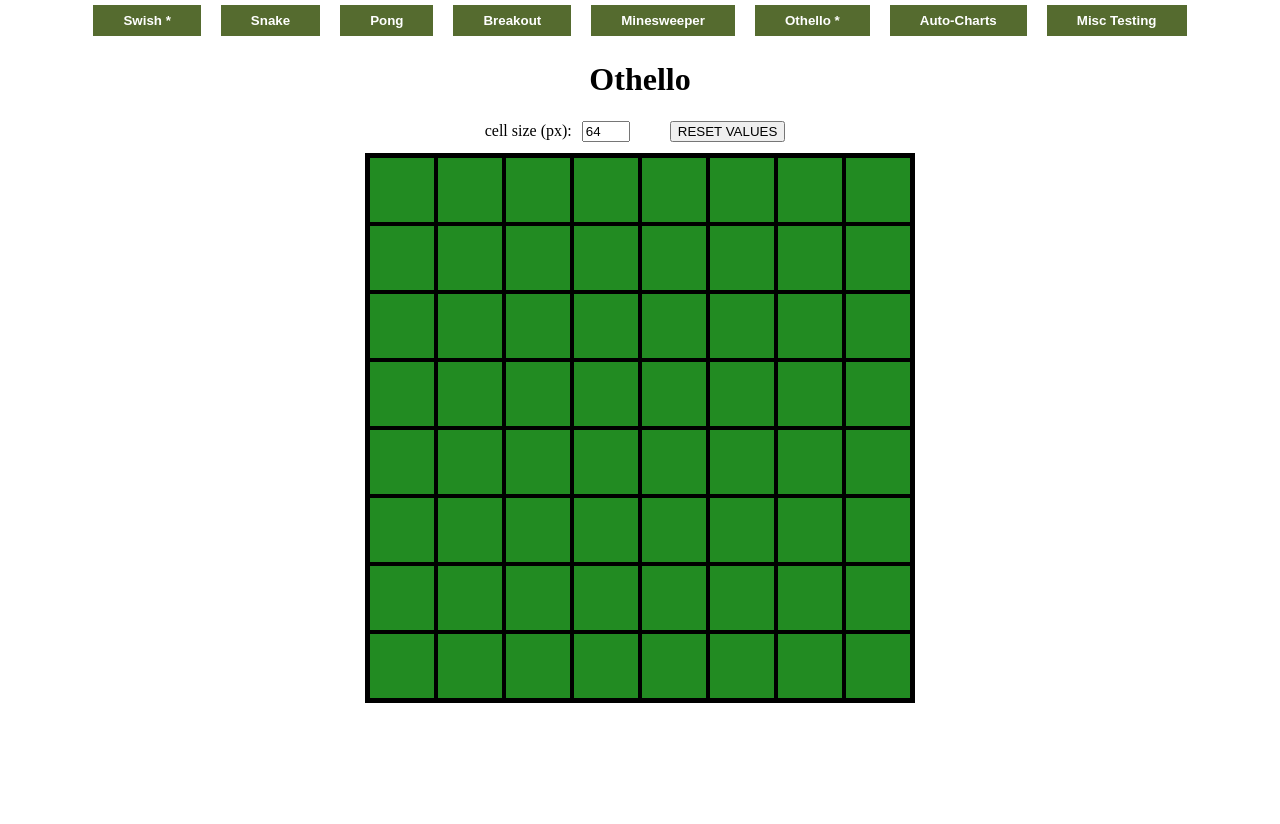
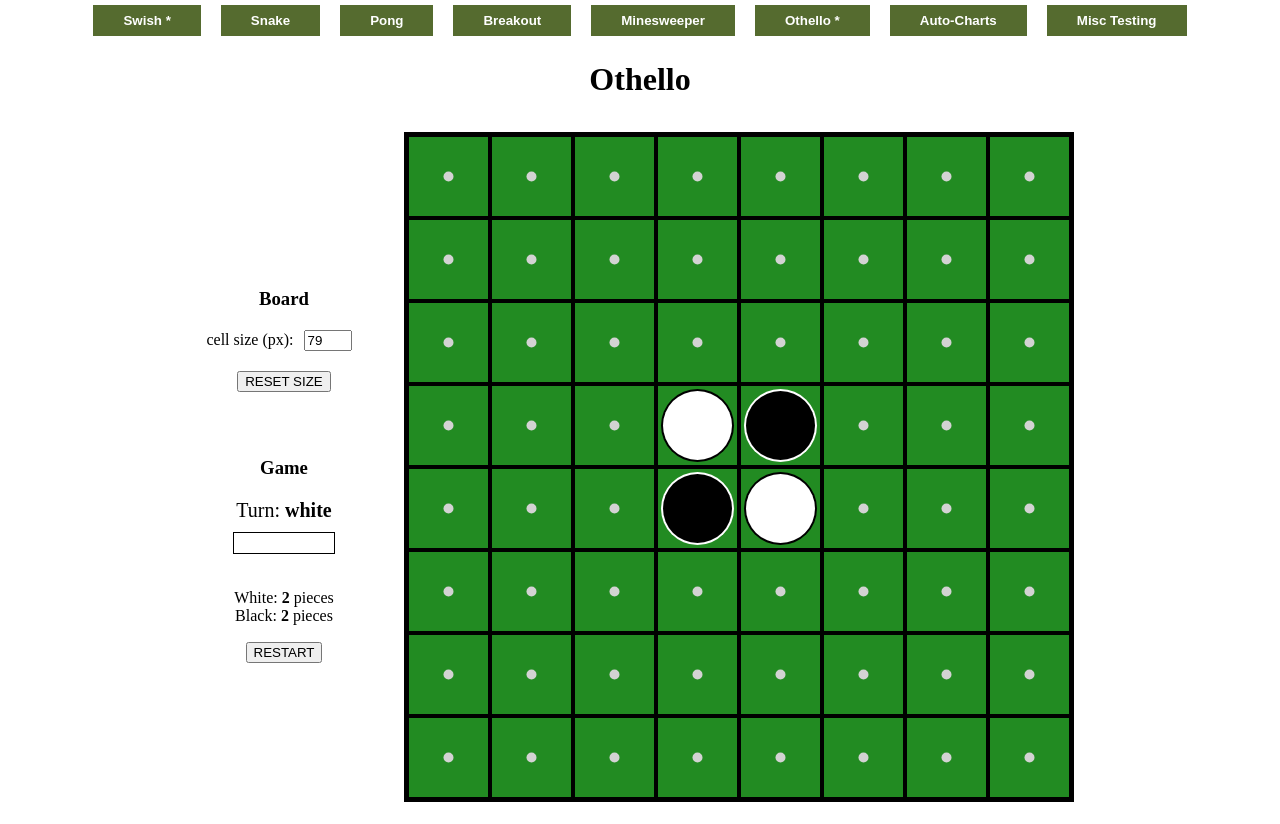
Before and after one commit to apoyhonen/base, a Vue app: page / in a window 1280 px wide. Before the commit the page ends 800 px from the top, so only its background shows below. Built offline with nearby package versions, Linux system fonts and the light colour scheme.

Commit message:
othello initial OthelloEngine parts, init marking possible moves; init utils/MathUtil

```diff
--- a/src/apps/MineSweeperApp.vue
+++ b/src/apps/MineSweeperApp.vue
@@ -101,6 +101,7 @@
 <script setup>
 import { computed, ref, watch } from "vue";
 import MineSweeperCell from "@/components/MineSweeperCell.vue";
+import { randomIntBetween } from "@/util/MathUtil";
 
 const defaultRows = 15;
 const defaultCols = 30;
@@ -137,14 +138,10 @@ const isValidField = ref(true);
 const isGameOver = ref(false);
 const isWin = ref(false);
 
-function randomNumber(min, max) {
-  return Math.floor(Math.random() * (max - min)) + min;
-}
-
 function randomCell() {
   return {
-    col: randomNumber(0, tableCols.value),
-    row: randomNumber(0, tableRows.value),
+    col: randomIntBetween(0, tableCols.value - 1),
+    row: randomIntBetween(0, tableRows.value - 1),
   }
 }
 
--- a/src/apps/OthelloApp.vue
+++ b/src/apps/OthelloApp.vue
@@ -1,14 +1,35 @@
 <template>
   <h1>Othello</h1>
 
+  <table class="info-table">
+    <tr>
+
+      <td>
+        <h3>Board</h3>
         <div class="controls-div">
           <label for="cellSize">cell size (px):</label>
           <input id="cellSize" type="number" class="controls-input" v-model="cellSize" />
-    <span style="display: inline-block; width: 20px;"></span>
-    <button class="controls-button"  @click="cellSize = defaultCellSize">RESET VALUES</button>
+          <br><br>
+          <button class="controls-button"  @click="cellSize = defaultCellSize">RESET SIZE</button>
         </div>
+        <br><br>
 
-  <table id="othelloTable">
+        <h3>Game</h3>
+        <p style="font-size: 20px;">
+          Turn: <b>{{ currentPlayerRef === 1 ? 'white' : 'black' }}</b>
+          <br>
+          <span :class="currentPlayerRef === 1 ? 'player-white' : 'player-black'"></span>
+        </p>
+        <p>
+          White: <b>{{ whitePieces }}</b> pieces
+          <br>
+          Black: <b>{{ blackPieces }}</b> pieces
+        </p>
+        <button class="controls-button"  @click="resetGame">RESTART</button>
+      </td>
+
+      <td>
+        <table id="othello-table">
           <tr v-for="rowIndex in 8" :key="'row' + rowIndex">
             <OthelloCell
                 v-for="colIndex in 8"
@@ -18,7 +39,12 @@
                 :value="grid[rowIndex - 1][colIndex - 1]"
                 :size="cellSize"
                 @left-click="cellClicked"
+                @right-click="cellSecondaryClicked"
             />
+          </tr>
+        </table>
+      </td>
+
     </tr>
   </table>
 
@@ -27,35 +53,85 @@
 <script setup>
 
 import OthelloCell from "@/components/OthelloCell.vue";
-import { onMounted, ref } from "vue";
+import { computed, onMounted, ref } from "vue";
+import { randomIntBetween } from "@/util/MathUtil";
+import {
+  initGrid,
+  resetGrid,
+  addStarterPieces,
+  placePiece,
+  markPossibleMoves, togglePiece
+} from "@/engines/OthelloEngine";
 
 const defaultCellSize = 50;
 const cellSize = ref(defaultCellSize);
 
 const grid = ref([]);
-for (let i = 0; i < 8; i++) {
-  const row = [];
-  for (let j = 0; j < 8; j++) row.push(0);
-  grid.value.push(row);
+initGrid(grid.value);
+
+onMounted(() => {
+  const table = document.getElementById("othello-table");
+  cellSize.value = Math.floor(Math.min(window.innerWidth - table.offsetLeft, window.innerHeight - table.offsetTop) * 0.8 / 8);
+
+  startGame();
+})
+
+// game
+
+const currentPlayerRef = ref(1);
+const whitePieces = computed(() => sumValuesCount(grid.value, 1));
+const blackPieces = computed(() => sumValuesCount(grid.value, 2));
+
+function sumValuesCount(arrayOfArrays, value) {
+  let sum = 0;
+  for (let i = 0; i < arrayOfArrays.length; i++) {
+    sum += arrayOfArrays[i].filter(val => val === value).length;
+  }
+  return sum;
+}
+
+function resetGame() {
+  resetGrid(grid.value);
+  startGame();
+}
+
+function startGame() {
+  addStarterPieces(grid.value);
+
+  // random player starts
+  setCurrentPlayer(randomIntBetween(1, 2));
+  markPossibleMoves(grid.value);
 }
 
 function cellClicked(col, row) {
-  const currValue = grid.value[row - 1][col - 1];
-  grid.value[row - 1][col-1] = currValue === 1 ? 2 : 1;
+  const placed = placePiece(grid.value, currentPlayerRef.value, col -1, row -1);
+  if (placed) {
+    togglePlayer();
+    markPossibleMoves(grid.value);
+  }
 }
 
-onMounted(() => {
-  const table = document.getElementById("othelloTable");
-  cellSize.value = Math.floor(Math.min(window.innerWidth - table.offsetLeft, window.innerHeight - table.offsetTop) * 0.8 / 8);
-})
+function togglePlayer() {
+  setCurrentPlayer(currentPlayerRef.value === 1 ? 2 : 1);
+}
+
+function setCurrentPlayer(playerVal) {
+  currentPlayerRef.value = playerVal;
+}
+
+function cellSecondaryClicked(col, row) {
+  // TODO debug function
+  togglePiece(grid.value, col - 1, row - 1);
+}
 
 </script>
 
 <style scoped>
-table {
-  border-spacing: 0;
+.info-table, #othello-table {
   margin: 10px auto;
-  border: 3px solid black;
+}
+.info-table > tr > td {
+  padding: 0 20px;
 }
 .controls-div {
   margin: 10px auto;
@@ -67,4 +143,25 @@ table {
 .controls-input {
   width: 40px;
 }
+
+.player-white,
+.player-black {
+  display: inline-block;
+  width: 100px;
+  height: 20px;
+  margin: 10px;
+}
+.player-white {
+  background-color: white;
+  border: 1px solid black;
+}
+.player-black {
+  background-color: black;
+  border: 1px solid white;
+}
+
+#othello-table {
+  border-spacing: 0;
+  border: 3px solid black;
+}
 </style>
--- a/src/components/OthelloCell.vue
+++ b/src/components/OthelloCell.vue
@@ -1,6 +1,12 @@
 <template>
   <td>
-    <canvas v-bind:id="canvasId" class="othello-cell-canvas" @click="leftClick"></canvas>
+    <canvas
+        v-bind:id="canvasId"
+        class="othello-cell-canvas"
+        @click="leftClick"
+        @auxclick="rightClick"
+        oncontextmenu="return false"
+    />
   </td>
 </template>
 
@@ -78,6 +84,12 @@ function reDraw() {
     c.beginPath();
     c.arc(midX, midY, circleRadius, 0, 2*Math.PI);
     c.fill();
+  } else if (cellValue.value < 0) {
+    // indicate possible move
+    c.fillStyle = 'lightgrey';
+    c.beginPath();
+    c.arc(midX, midY, 5, 0, 2*Math.PI);
+    c.fill();
   }
 }
 
@@ -85,14 +97,14 @@ function clear() {
   c.clearRect(0, 0, canvasSize.value, canvasSize.value);
 }
 
-const emit = defineEmits([ 'leftClick' ]);
+const emit = defineEmits([ 'leftClick', 'rightClick' ]);
 
 function leftClick() {
   emit('leftClick', props.col, props.row);
-  /*
-  if (cellValue.value <= 0) { // only transmit clicks on open cells
-    emit('leftClick', props.col, props.row);
-  }*/
+}
+
+function rightClick() {
+  emit('rightClick', props.col, props.row);
 }
 
 </script>
--- /dev/null
+++ b/src/engines/OthelloEngine.js
@@ -0,0 +1,249 @@
+
+import { randomIntBetween } from "@/util/MathUtil";
+export { initGrid, resetGrid, addStarterPieces, placePiece, markPossibleMoves, togglePiece };
+
+function initGrid(grid) {
+    for (let rowIndex = 0; rowIndex < 8; rowIndex++) {
+        const row = [];
+        for (let colIndex = 0; colIndex < 8; colIndex++) row.push(0);
+        grid.push(row);
+    }
+}
+
+function resetGrid(grid) {
+    for (let i = 0; i < 8; i++) {
+        for (let j = 0; j < 8; j++) {
+            grid[i][j] = 0;
+        }
+    }
+}
+
+function addStarterPieces(grid) {
+    // starter pieces
+    const firstVal = randomIntBetween(1, 2);
+    const secondVal = firstVal === 1 ? 2 : 1;
+    grid[3][3] = firstVal;
+    grid[3][4] = secondVal;
+    grid[4][3] = secondVal;
+    grid[4][4] = firstVal;
+}
+
+function placePiece(grid, currentPlayerVal, colIndex, rowIndex) {
+    const val = getValue(grid, colIndex, rowIndex);
+    if (val > 0) {
+        return false;
+    } else {
+        // TODO check if is possible move and only do/return true if yes
+        console.log('placing piece: col ' + colIndex + ', row ' + rowIndex);
+        grid[rowIndex][colIndex] = currentPlayerVal;
+        return true;
+    }
+}
+
+function togglePiece(grid, colIndex, rowIndex) {
+    // TODO debug function
+    const currValue = getValue(grid, colIndex, rowIndex);
+    grid[rowIndex][colIndex] = currValue === 1 ? 2 : 1;
+    console.log('aux-clicking piece: col ' + colIndex + ', row ' + rowIndex);
+}
+
+const possibleMoveVal = -1;
+//const emptyCellVal = 0;
+
+function markPossibleMoves(grid) {
+    if (grid.length === 0) return;
+
+    for (let rowIndex = 0; rowIndex < 8; rowIndex++) {
+        for (let colIndex = 0; colIndex < 8; colIndex++) {
+            const val = getValue(grid, colIndex, rowIndex);
+            if (val <= 0) {
+                grid[rowIndex][colIndex] = possibleMoveVal;
+                //game[row][col] = cellMovePossible(col, row) ? possibleMoveVal : emptyCellVal;
+            }
+        }
+    }
+}
+
+function getValue(grid, colIndex, rowIndex) {
+    return grid[rowIndex][colIndex];
+}
+
+/*
+function cellMovePossible(colIndex, rowIndex) {
+    return tryTopMove(colIndex, rowIndex)
+        || tryTopRightMove(colIndex, rowIndex)
+        || tryRightMove(colIndex, rowIndex)
+        || tryBottomRightMove(colIndex, rowIndex)
+        || tryBottomMove(colIndex, rowIndex)
+        || tryBottomLeftMove(colIndex, rowIndex)
+        || tryLeftMove(colIndex, rowIndex)
+        || tryTopLeftMove(colIndex, rowIndex);
+}
+
+function isOpponentPiece(colIndex, rowIndex) {
+    const val = getValue(colIndex, rowIndex);
+    return isOwnValue(val) || val <= 0;
+}
+
+function isOpponentValue(val) {
+    return val === (currentPlayer.value === 1 ? 2 : 1);
+}
+
+function isOwnValue(val) {
+    return val === currentPlayer.value;
+}
+
+/*
+function tryTopMove(colIndex, rowIndex) {
+
+    // if first piece is not opponent's
+    if (rowIndex <= 0 || !isOpponentPiece(colIndex, --rowIndex)) return false;
+
+    while (--rowIndex >= 0) {
+        const val = getValue(colIndex, rowIndex);
+        if (!isOpponentValue(val)) {
+            if (isOwnValue(val)) {
+                return true; // ends in own piece
+            } else {
+                break; // no piece
+            }
+        }
+    }
+
+    return false;
+}
+
+function tryTopRightMove(colIndex, rowIndex) {
+
+    // if first piece is not opponent's
+    if (colIndex >= 7 || rowIndex <= 0 || !isOpponentPiece(++colIndex, --rowIndex)) return false;
+
+    while (++colIndex <= 7 && --rowIndex >= 0) {
+        const val = getValue(colIndex, rowIndex);
+        if (!isOpponentValue(val)) {
+            if (isOwnValue(val)) {
+                return true; // ends in own piece
+            } else {
+                break; // no piece
+            }
+        }
+    }
+
+    return false;
+}
+
+function tryRightMove(colIndex, rowIndex) {
+
+    // if first piece is not opponent's
+    if (colIndex >= 7 || !isOpponentPiece(++colIndex, rowIndex)) return false;
+
+    while (++colIndex <= 7) {
+        const val = getValue(colIndex, rowIndex);
+        if (!isOpponentValue(val)) {
+            if (isOwnValue(val)) {
+                return true; // ends in own piece
+            } else {
+                break; // no piece
+            }
+        }
+    }
+
+    return false;
+}
+
+function tryBottomRightMove(colIndex, rowIndex) {
+
+    // if first piece is not opponent's
+    if (colIndex >= 7 || rowIndex >= 7 || !isOpponentPiece(++colIndex, ++rowIndex)) return false;
+
+    while (++colIndex <= 7 && ++rowIndex <= 7) {
+        const val = getValue(colIndex, rowIndex);
+        if (!isOpponentValue(val)) {
+            if (isOwnValue(val)) {
+                return true; // ends in own piece
+            } else {
+                break; // no piece
+            }
+        }
+    }
+
+    return false;
+}
+
+function tryBottomMove(colIndex, rowIndex) {
+
+    // if first piece is not opponent's
+    if (rowIndex >= 7 || !isOpponentPiece(colIndex, ++rowIndex)) return false;
+
+    while (++rowIndex <= 7) {
+        const val = getValue(colIndex, rowIndex);
+        if (!isOpponentValue(val)) {
+            if (isOwnValue(val)) {
+                return true; // ends in own piece
+            } else {
+                break; // no piece
+            }
+        }
+    }
+
+    return false;
+}
+
+function tryBottomLeftMove(colIndex, rowIndex) {
+
+    // if first piece is not opponent's
+    if (colIndex <= 0 || rowIndex >= 7 || !isOpponentPiece(--colIndex, ++rowIndex)) return false;
+
+    while (--colIndex >= 0 && ++rowIndex <= 7) {
+        const val = getValue(colIndex, rowIndex);
+        if (!isOpponentValue(val)) {
+            if (isOwnValue(val)) {
+                return true; // ends in own piece
+            } else {
+                break; // no piece
+            }
+        }
+    }
+
+    return false;
+}
+
+function tryLeftMove(colIndex, rowIndex) {
+
+    // if first piece is not opponent's
+    if (colIndex <= 0 || !isOpponentPiece(--colIndex, rowIndex)) return false;
+
+    while (--colIndex >= 0) {
+        const val = getValue(colIndex, rowIndex);
+        if (!isOpponentValue(val)) {
+            if (isOwnValue(val)) {
+                return true; // ends in own piece
+            } else {
+                break; // no piece
+            }
+        }
+    }
+
+    return false;
+}
+
+function tryTopLeftMove(colIndex, rowIndex) {
+
+    // if first piece is not opponent's
+    if (colIndex <= 0 || rowIndex <= 0 || !isOpponentPiece(--colIndex, --rowIndex)) return false;
+
+    while (--colIndex >= 0 && --rowIndex >= 0) {
+        const val = getValue(colIndex, rowIndex);
+        if (!isOpponentValue(val)) {
+            if (isOwnValue(val)) {
+                return true; // ends in own piece
+            } else {
+                break; // no piece
+            }
+        }
+    }
+
+    return false;
+}
+
+ */
--- /dev/null
+++ b/src/util/MathUtil.js
@@ -0,0 +1,5 @@
+export { randomIntBetween };
+
+function randomIntBetween(min, max) {
+    return Math.floor(Math.random() * (max - min + 1) + min);
+}
```
Also changed, not shown: src/engines/OthelloEngine.ts (deleted). Lines whose indentation alone changed are shown as unchanged.
